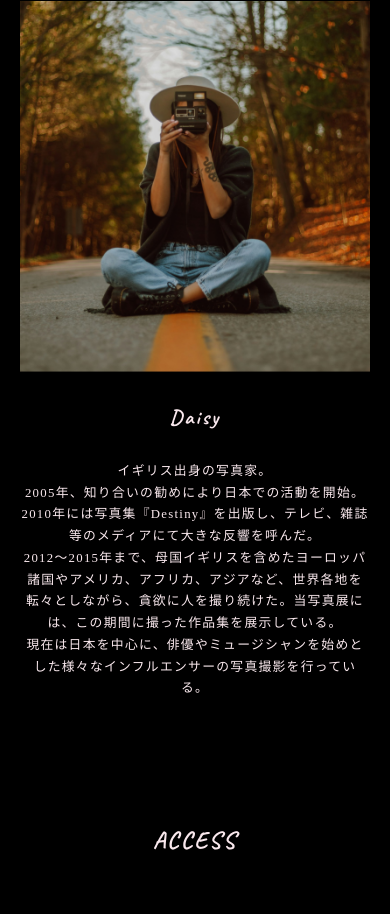
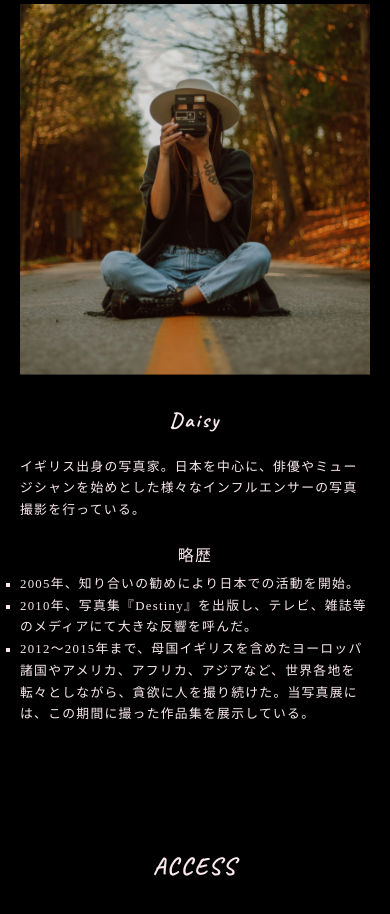
Before and after one commit to emu-039/TheCoolWorld, a plain HTML site: page index.html in a window 390 px wide. Shown: the part 1459-2373 px from the top of the page. Drawn offline with nearby package versions, Linux system fonts and the light colour scheme; some packages are replaced by stand-ins of ours; grey boxes are pictures that could not be loaded; a web font is replaced by a local one.

Commit message:
Add files via upload

```diff
--- a/CSS/style.css
+++ b/CSS/style.css
@@ -70,6 +70,7 @@ p {
 
 
 
+
 /* header
 ------------------------------------------- */
 
@@ -126,6 +127,10 @@ p {
   padding: 0 20px;
 }
 
+.about-sentence-title {
+  margin: 0px auto 30px auto;
+}
+
 
 /* photographer
 -------------------------------------------*/
@@ -135,6 +140,25 @@ p {
   margin: 0 auto 30px auto;
 }
 
+.photographer-sentence {
+  width: 520px;
+  margin: 20px auto 0px auto;
+  letter-spacing:0.1em;
+  font-family: "Kosugi";
+}
+
+.biography_title {
+  display: block;
+  margin: 20px auto 5px auto;
+  text-align: center;
+  font-size: 1.2rem;
+}
+
+.photographer-sentence li {
+  text-align: left;
+  list-style-type: square;
+  color: #F9E8ED;
+}
 
 /* access
 -------------------------------------------*/
@@ -400,6 +424,18 @@ input[type="submit"] {
     margin-top: 72px;
   }
 
+
+  /* photographer */
+  .photographer-sentence {
+    width: 350px;
+    font-size: 0.8rem;
+  }
+
+  .biography_title {
+    font-size: 1rem;
+  }
+
+
   /* access */
   .access-sentence {
     font-size: 0.8rem;
--- a/index.html
+++ b/index.html
@@ -9,6 +9,7 @@
     <!-- CSS -->
     <link rel="stylesheet" href="https://unpkg.com/ress/dist/ress.min.css">
     <link rel="stylesheet" href="CSS/style.css">
+
 
     <!-- フォント読み込み -->
     <link rel="preconnect" href="https://fonts.googleapis.com">
@@ -32,7 +33,7 @@
     <script src="js/main.js"></script>
 
 </head>
-<body>
+<body id="bodytop">
     <header id="header">
         <h1 class="site-title">
           <a href="index.html"><img src="images/menu_logo.png" alt="ロゴ"></a>
@@ -40,7 +41,7 @@
 
         <nav id="navi">
           <ul class="nav-menu">
-            <li><a href="#">home</a></li>
+            <li><a href="#bodytop">home</a></li>
             <li><a href="#about">about</a></li>
             <li><a href="#photographer">photographer</a></li>
             <li><a href="#access">access</a></li>
@@ -58,7 +59,6 @@
       </header>
 
 
-
       <div class="container">
         <main>
           <section id="top-view">
@@ -73,7 +73,7 @@
               </div>
               <img class="about-image" src="images/about-image.png" alt="写真展イメージ">
               <div class="about-sentence">
-                <h3>Don't miss a moment's cool.</h3><br>
+                <div class="about-sentence-title"><h3>Don't miss a moment's cool.</h3></div>
                 <p>
                   人には、様々な感情がある。<br>
                   驚き、悲しみ、喜び、怒り・・・<br>
@@ -94,14 +94,19 @@
             <div class="wrapper">
               <h2 class="sec-title">photographer</h2>
               <img class="photographer-image" src="images/photographer-image.png" alt="写真家のイメージ">
-              <h3>Daisy</h3><br>
-              <p>イギリス出身の写真家。<br>
-                2005年、知り合いの勧めにより日本での活動を開始。<br>
-                2010年には写真集『Destiny』を出版し、テレビ、雑誌等のメディアにて大きな反響を呼んだ。<br>
-                2012～2015年まで、母国イギリスを含めたヨーロッパ諸国やアメリカ、アフリカ、アジアなど、世界各地を転々としながら、貪欲に人を撮り続けた。当写真展には、この期間に撮った作品集を展示している。<br>
-                現在は日本を中心に、俳優やミュージシャンを始めとした様々なインフルエンサーの写真撮影を行っている。
-              </p>
+              <h3>Daisy</h3>
+
+              <div class="photographer-sentence">
+                イギリス出身の写真家。日本を中心に、俳優やミュージシャンを始めとした様々なインフルエンサーの写真撮影を行っている。<br>
+                <div class="biography_title">略歴</div>
+                <ul>
+                  <li>2005年、知り合いの勧めにより日本での活動を開始。</li>
+                  <li>2010年、写真集『Destiny』を出版し、テレビ、雑誌等のメディアにて大きな反響を呼んだ。</li>
+                  <li>2012～2015年まで、母国イギリスを含めたヨーロッパ諸国やアメリカ、アフリカ、アジアなど、世界各地を転々としながら、貪欲に人を撮り続けた。当写真展には、この期間に撮った作品集を展示している。</li>
+                </ul>
               </div>
+
+            </div>
           </section>
 
           <section id="access">
--- a/js/main.js
+++ b/js/main.js
@@ -41,11 +41,33 @@ $(function(){
 
     // クリックイベント（ボタンがクリックされた際に実行）
     pagetop.click(function() {
-      // 0.5秒かけてページトップへ移動
-      $('body,html').animate({scrollTop: 0}, 500);
+      // 0.8秒かけてページトップへ移動
+      $('body,html').animate({scrollTop: 0}, 800);
 
       // イベントが親要素へ伝播しないための記述
       // ※詳しく知りたい方は「イベント　バブリング」または「jQuery バブリング」で調べてみてください
       return false;
     });
+
+        /* スムーススクロール
+    ===================================================*/
+
+    const scorrllLinks = document.querySelectorAll('a[href^="#"]');
+    scorrllLinks.forEach((scorrllLink) => {
+      scorrllLink.addEventListener("click", (e) => {
+        e.preventDefault();
+        const hrefLink = scorrllLink.getAttribute("href");
+        const targetContent = document.getElementById(hrefLink.replace("#", ""));
+        const rectTop = targetContent.getBoundingClientRect().top;
+        const positionY = window.pageYOffset;
+        const target = rectTop + positionY;
+        window.scrollTo({
+          top: target,
+          behavior: "smooth",
+        });
+      });
+    });
+
+
+
   });
```
Also changed, not shown: images/about-subtitle.png.
